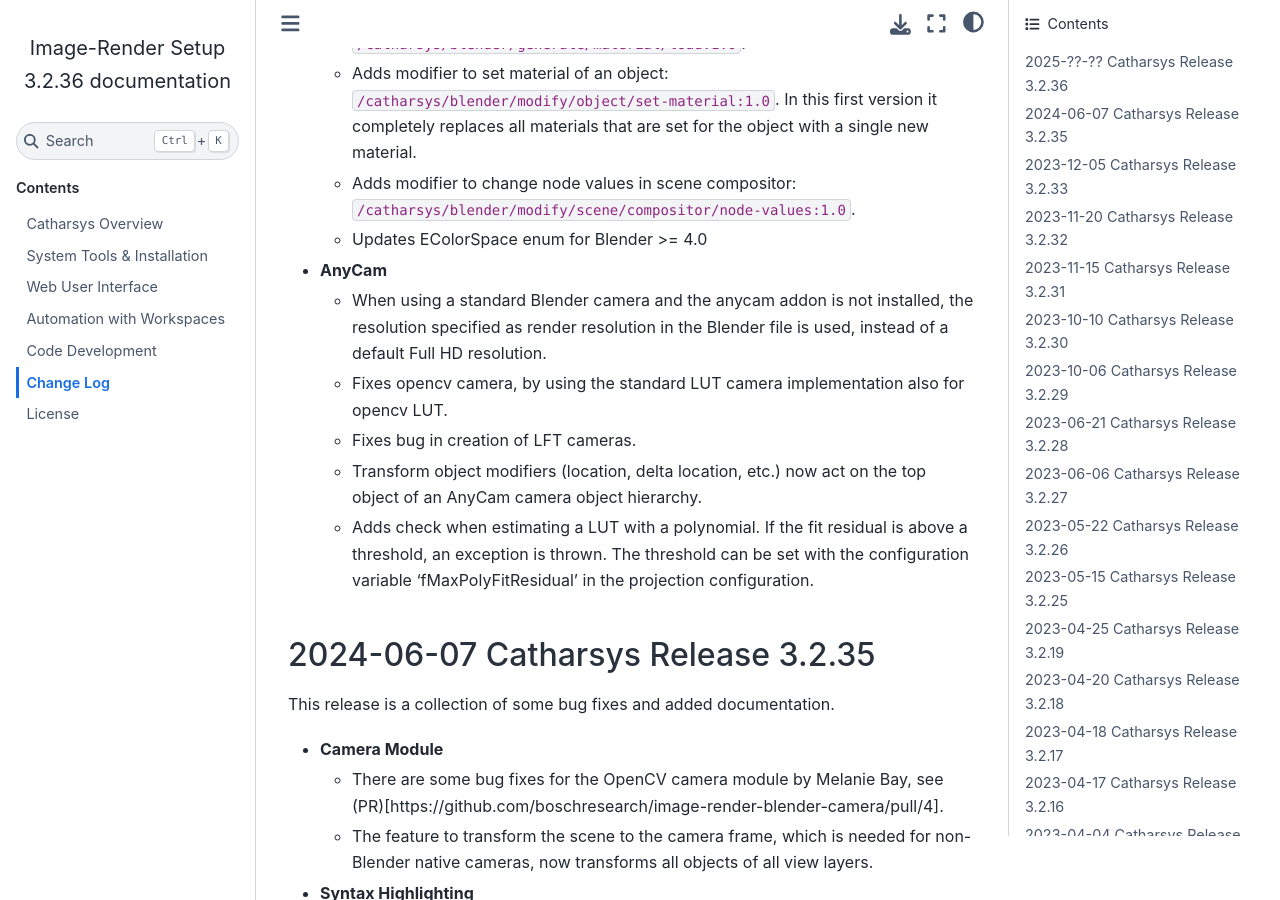
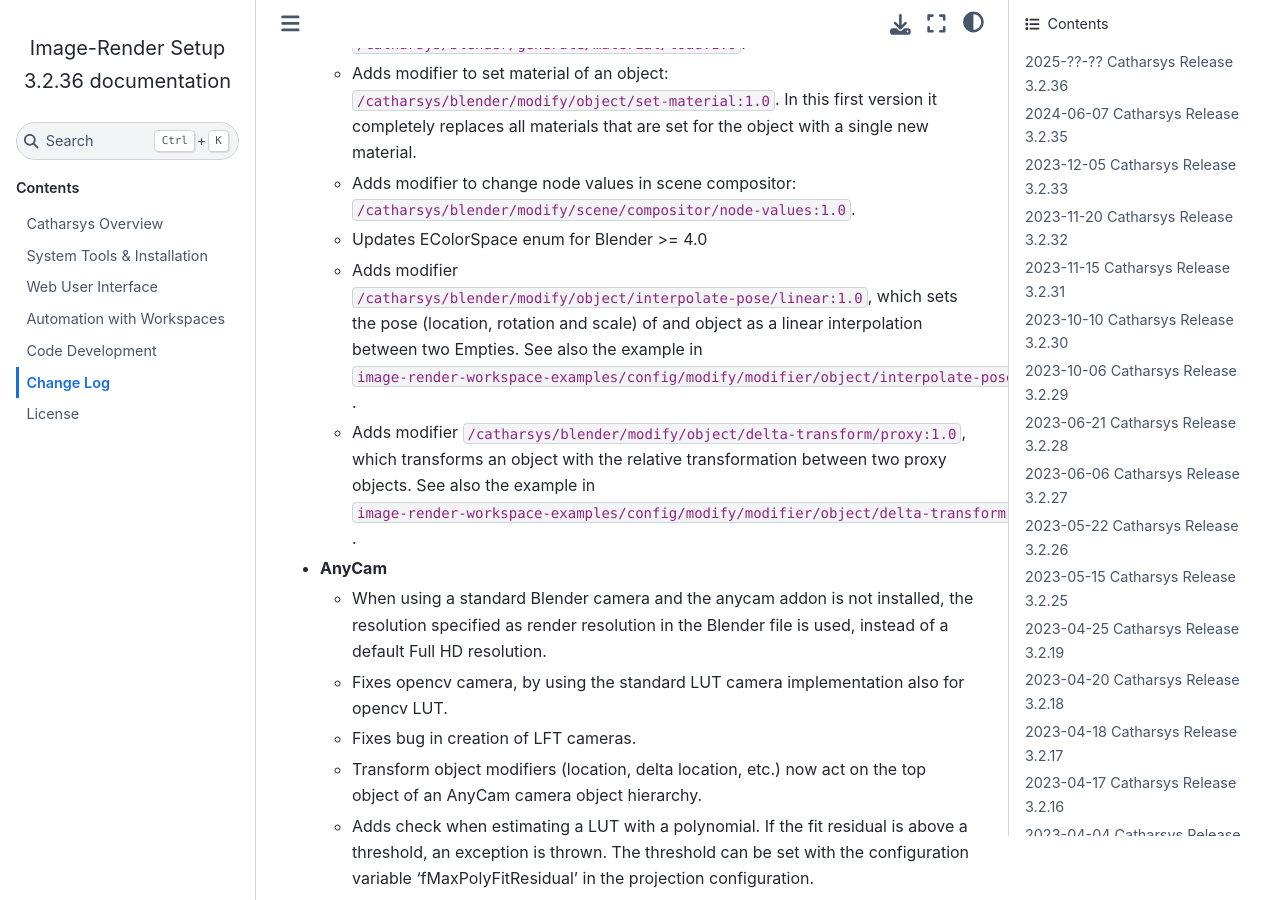
Before and after one commit to boschresearch/image-render-setup, a Sphinx documentation site: the page built from docs/source/change-log.md, in a window 1280 px wide and 900 px high, scrolled down 565 px. Built offline with Sphinx 7.4.7 and the Sphinx Book theme 1.1.4, drawn with Linux system fonts in a browser that asks for light colours; the version number is read from the project's files by our own code.

Commit message:
updates change log
Signed-off-by: cribeul <christian.perwass@de.bosch.com>

```diff
--- a/docs/source/change-log.md
+++ b/docs/source/change-log.md
@@ -16,7 +16,8 @@
   - Adds modifier to set material of an object: `/catharsys/blender/modify/object/set-material:1.0`. In this first version it completely replaces all materials that are set for the object with a single new material.
   - Adds modifier to change node values in scene compositor: `/catharsys/blender/modify/scene/compositor/node-values:1.0`.
   - Updates EColorSpace enum for Blender >= 4.0
-
+  - Adds modifier `/catharsys/blender/modify/object/interpolate-pose/linear:1.0`, which sets the pose (location, rotation and scale) of and object as a linear interpolation between two Empties. See also the example in `image-render-workspace-examples/config/modify/modifier/object/interpolate-pose.json5`.
+  - Adds modifier `/catharsys/blender/modify/object/delta-transform/proxy:1.0`, which transforms an object with the relative transformation between two proxy objects. See also the example in `image-render-workspace-examples/config/modify/modifier/object/delta-transform-proxy.json5`.
 
 - **AnyCam**
   - When using a standard Blender camera and the anycam addon is not installed, the resolution specified as render resolution in the Blender file is used, instead of a default Full HD resolution.
```
